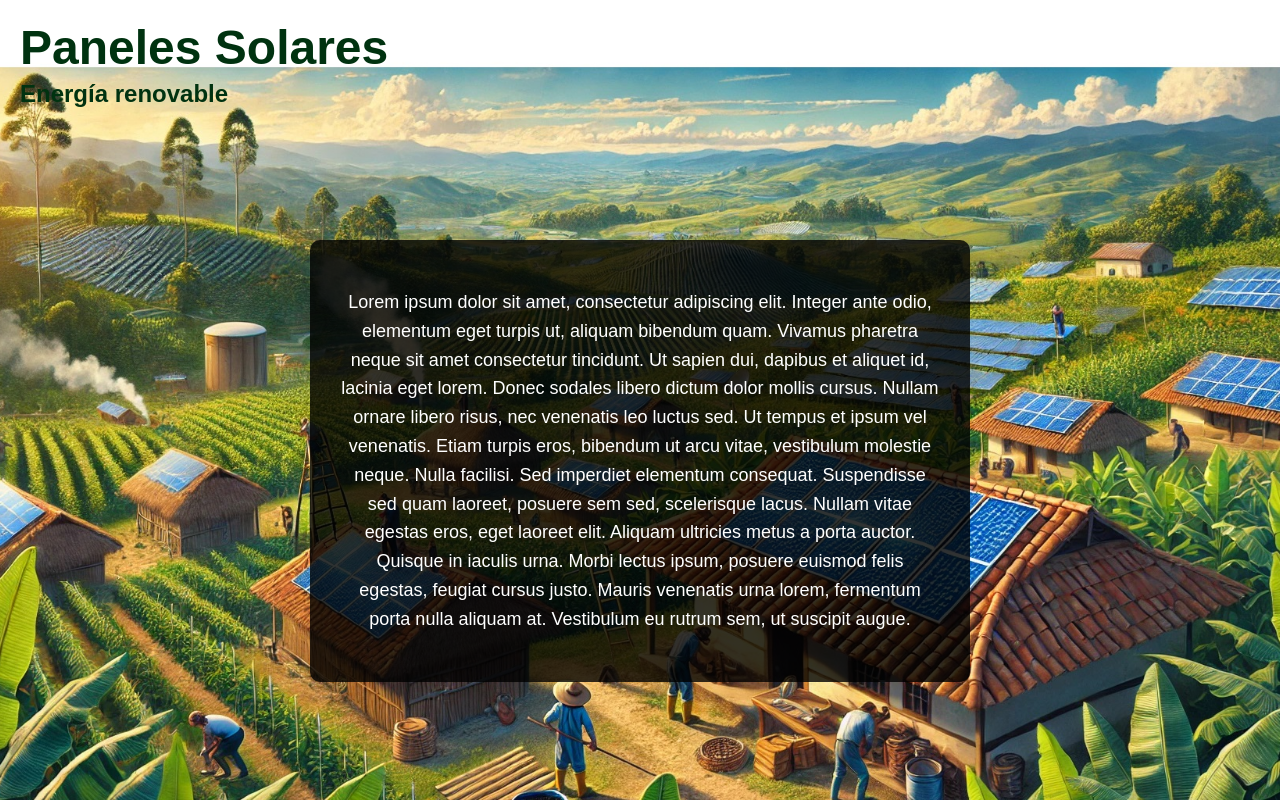
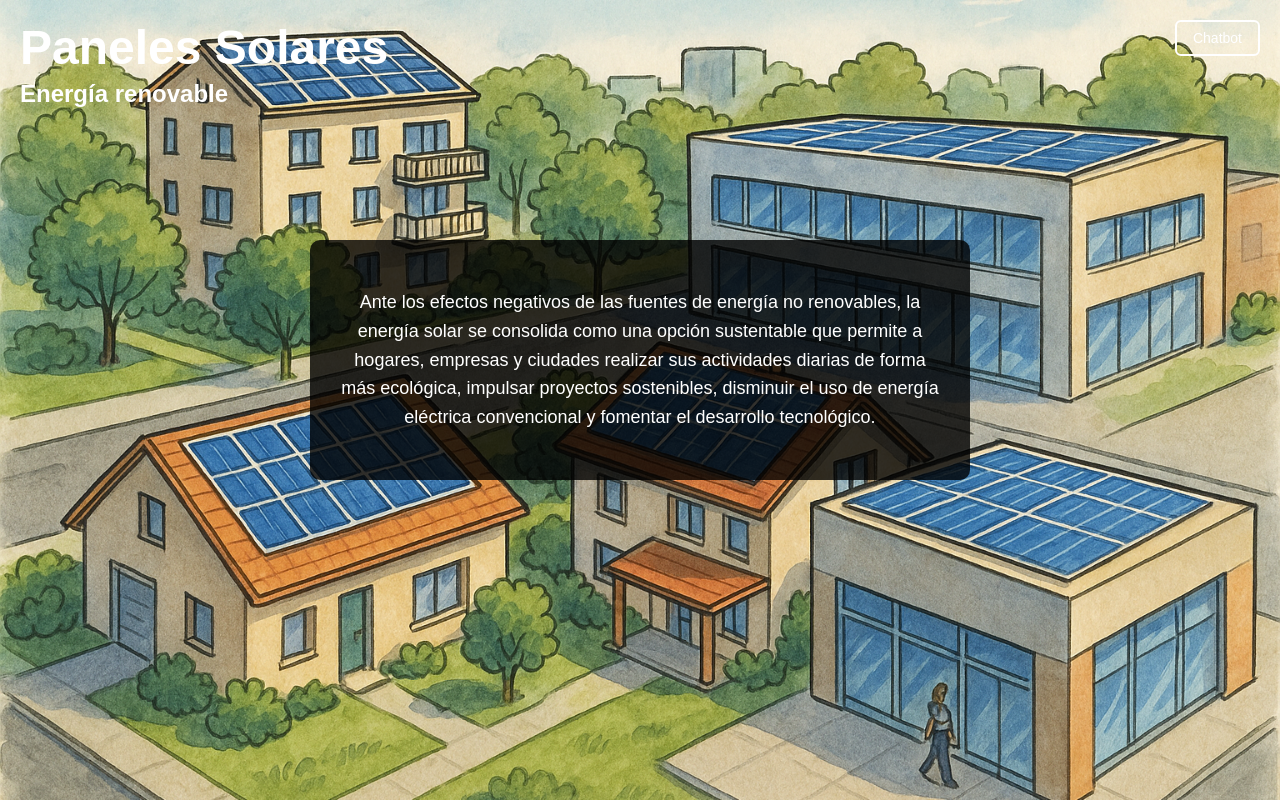
Before and after one commit to manumoralesv/Proyecto_Final_Grupo20_T.Tech, a FastAPI app: page / in a window 1280 px wide. Run offline with FastAPI, Linux system fonts and the light colour scheme.

Commit message:
Cambios en código

```diff
--- a/static/style.css
+++ b/static/style.css
@@ -2,7 +2,7 @@
 body {
   margin: 0;
   padding: 0;
-  background: url('wallpaper.jpg') no-repeat center center fixed;
+  background: url('wallpaper.png') no-repeat center center fixed;
   background-size: cover;
   font-family: Arial, sans-serif;
   color: white;
@@ -14,7 +14,7 @@
   top: 20px;
   left: 20px;
   text-align: left;
-  color: rgb(0, 50, 16);
+  color: rgb(255, 255, 255);
 }
 
 .titles h1 {
--- a/templates/home.html
+++ b/templates/home.html
@@ -5,6 +5,11 @@
   <meta name="viewport" content="width=device-width, initial-scale=1.0">
   <title>Página principal</title>
   <link rel="stylesheet" href="static/style.css">
+  <link rel="icon" type="image/png" href="templates/favicon-96x96.png" sizes="96x96" />
+  <link rel="icon" type="image/svg+xml" href="templates/favicon.svg" />
+  <link rel="shortcut icon" href="templates/favicon.ico" />
+  <link rel="apple-touch-icon" sizes="180x180" href="templates/apple-touch-icon.png" />
+  <link rel="manifest" href="templates/site.webmanifest" />
 </head>
 <body>
   <div class="titles">
@@ -14,7 +19,7 @@
 
   <div class="overlay">
     <div class="center-box">
-      <p>Lorem ipsum dolor sit amet, consectetur adipiscing elit. Integer ante odio, elementum eget turpis ut, aliquam bibendum quam. Vivamus pharetra neque sit amet consectetur tincidunt. Ut sapien dui, dapibus et aliquet id, lacinia eget lorem. Donec sodales libero dictum dolor mollis cursus. Nullam ornare libero risus, nec venenatis leo luctus sed. Ut tempus et ipsum vel venenatis. Etiam turpis eros, bibendum ut arcu vitae, vestibulum molestie neque. Nulla facilisi. Sed imperdiet elementum consequat. Suspendisse sed quam laoreet, posuere sem sed, scelerisque lacus. Nullam vitae egestas eros, eget laoreet elit. Aliquam ultricies metus a porta auctor. Quisque in iaculis urna. Morbi lectus ipsum, posuere euismod felis egestas, feugiat cursus justo. Mauris venenatis urna lorem, fermentum porta nulla aliquam at. Vestibulum eu rutrum sem, ut suscipit augue.</p>
+      <p>Ante los efectos negativos de las fuentes de energía no renovables, la energía solar se consolida como una opción sustentable que permite a hogares, empresas y ciudades realizar sus actividades diarias de forma más ecológica, impulsar proyectos sostenibles, disminuir el uso de energía eléctrica convencional y fomentar el desarrollo tecnológico.</p>
     </div>
     <button class="chatbot-btn">Chatbot</button>
   </div>
```
Also changed, not shown: static/wallpaper.jpg (deleted), static/wallpaper.png (added), templates/favicon/apple-touch-icon.png (added), templates/favicon/favicon-96x96.png (added), templates/favicon/favicon.ico (added), templates/favicon/favicon.svg (added), templates/favicon/site.webmanifest (added), templates/favicon/web-app-manifest-192x192.png (added), templates/favicon/web-app-manifest-512x512.png (added).
